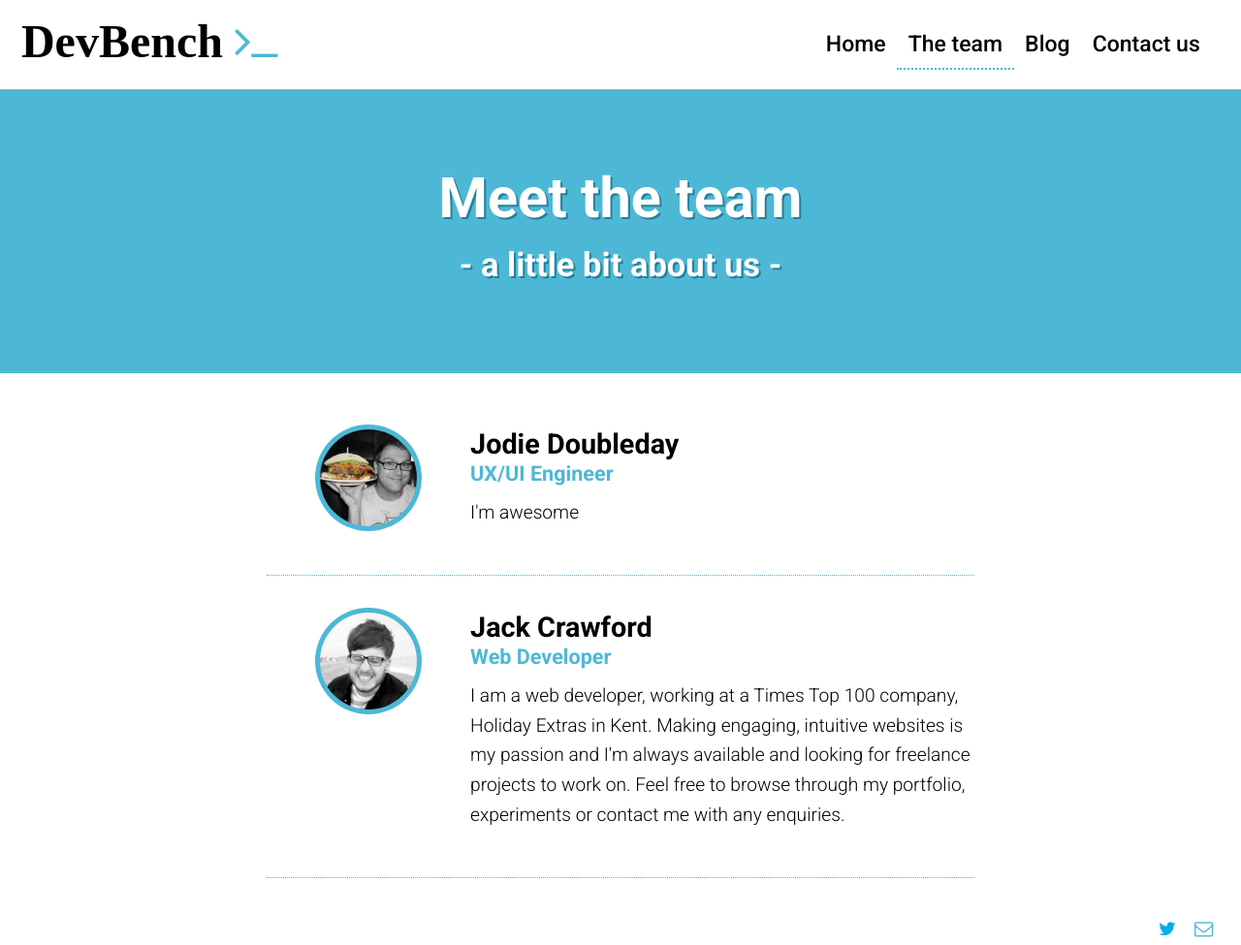
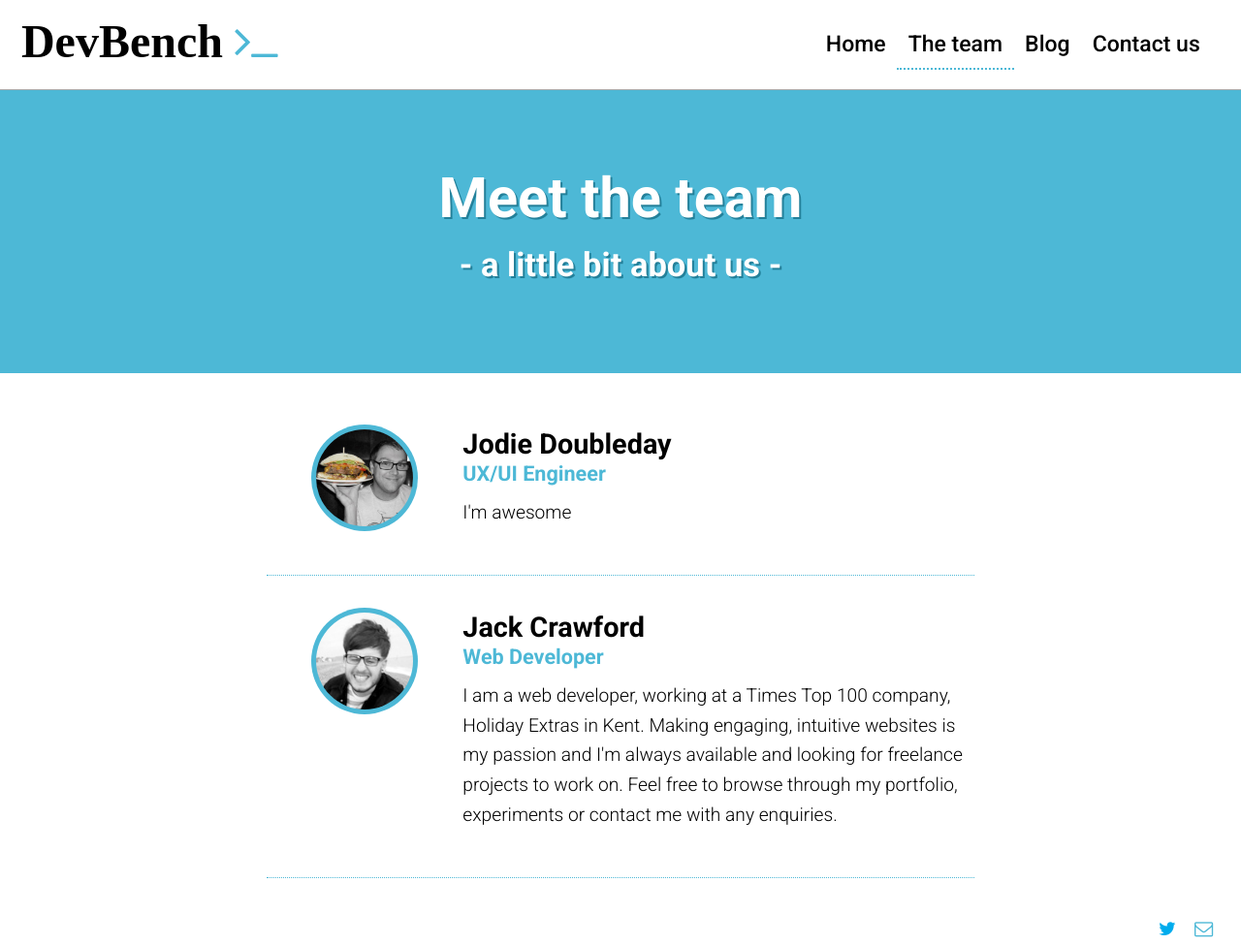
Before and after one commit to devbench/devbench.github.io, a Jekyll site: the page built from team.html, in a window 1280 px wide. Shown: the whole page at 97% size. Built offline with Jekyll 4.4.1, drawn with Linux system fonts in a browser that asks for light colours; nearby versions of some CDN libraries; some web fonts are replaced; a script that is not in the unit is left out.

```diff
--- a/assets/less/main.css
+++ b/assets/less/main.css
@@ -202,16 +202,16 @@
   align-items: stretch;
 }
 .member .avatar-container {
-  flex: 1 0 140px;
+  flex: 1 1 auto;
   text-align: center;
 }
 .member img {
   width: 100px;
   height: 100px;
-  margin: 0px auto;
+  margin: 0px 1em;
 }
 .profile {
-  flex: 2 0 380px;
+  flex: 2 1 400px;
 }
 .profile h2 {
   margin: 0;
@@ -279,7 +279,7 @@
 a[href*="google"] i {
   color: #dd4b39;
 }
-@media (min-width: 559px) {
+@media (min-width: 576px) {
   header {
     text-align: center;
   }
```
Also changed, not shown: assets/less/main.less (+4 -6 lines).
